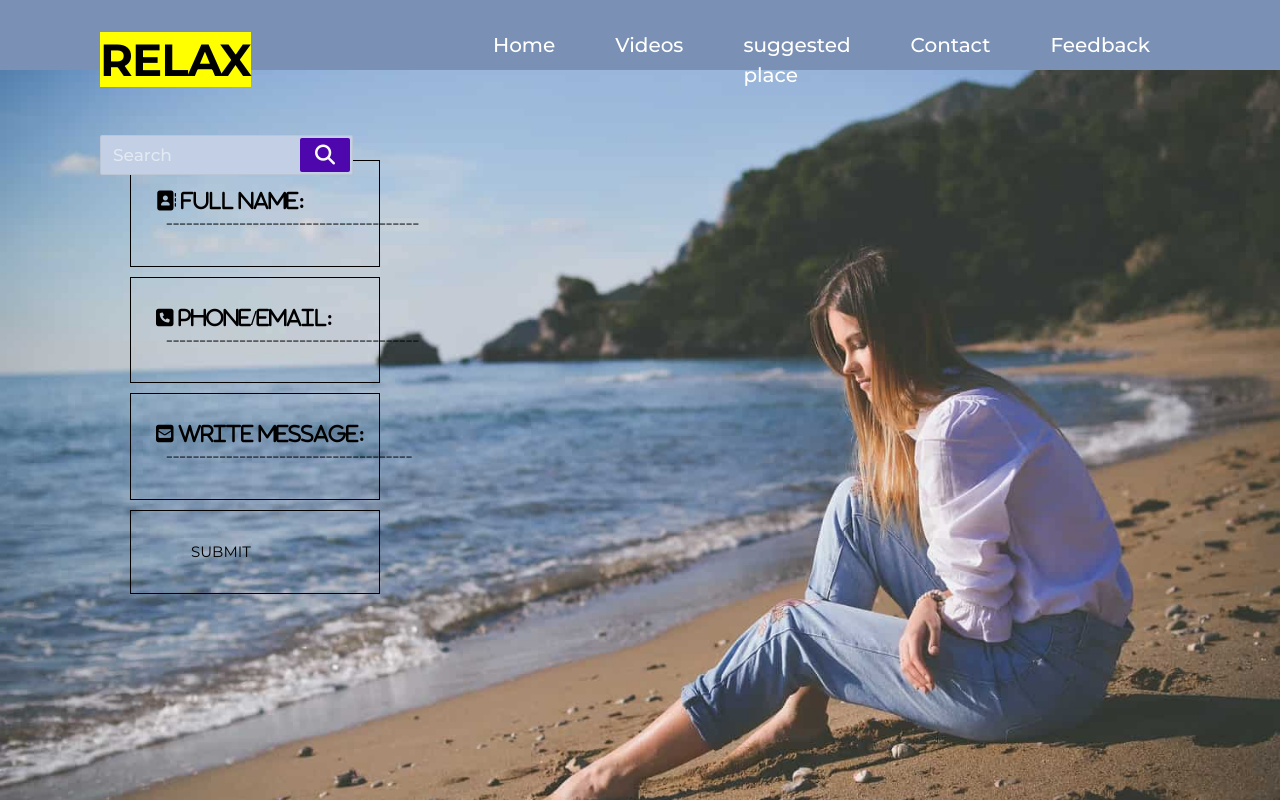
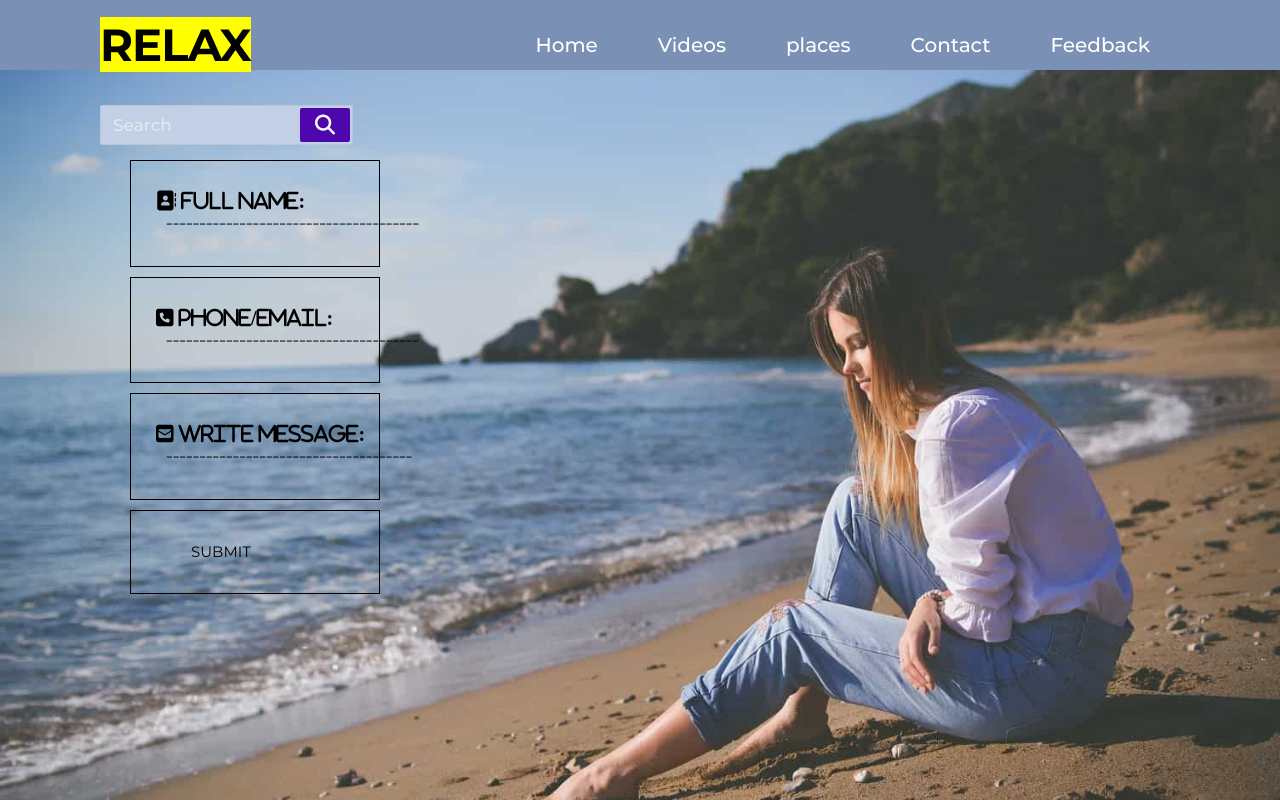
Before and after one commit to insherah-surkhi/relax, a plain HTML site: page contact.html in a window 1280 px wide. Drawn offline with nearby package versions, Linux system fonts and the light colour scheme.

Commit message:
Update contact.html

```diff
--- a/contact.html
+++ b/contact.html
@@ -20,7 +20,7 @@
 <div class="nav-items">
 <li><a href="index.html">Home</a></li>
 <li><a href="neonText.html">Videos</a></li>
-<li><a href="places.html">suggested place</a></li>
+<li><a href="places.html"> places </a></li>
 <li><a href="contact.html">Contact</a></li>
 <li><a href="feedback.html">Feedback</a></li>
 </div>
```
